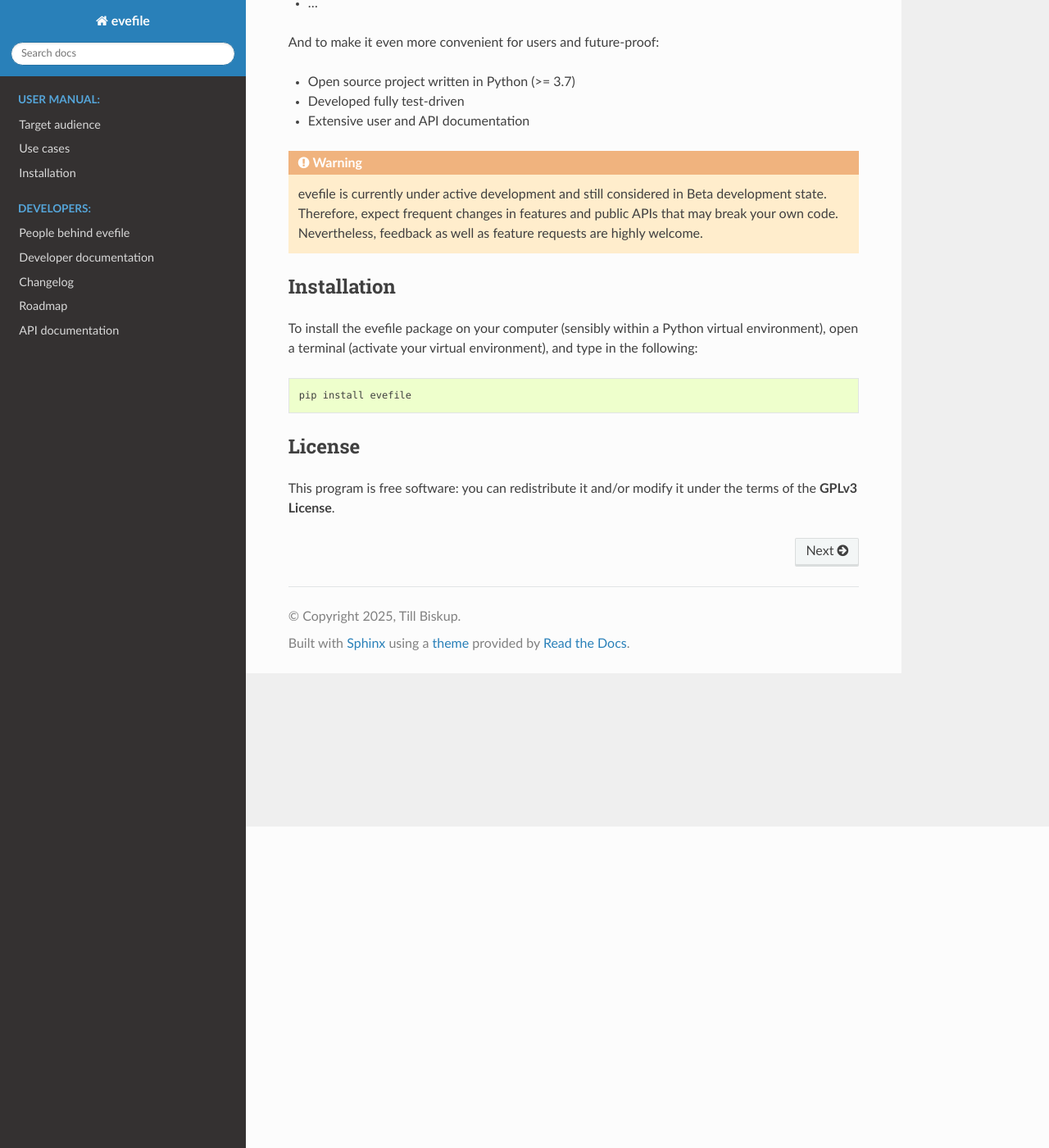
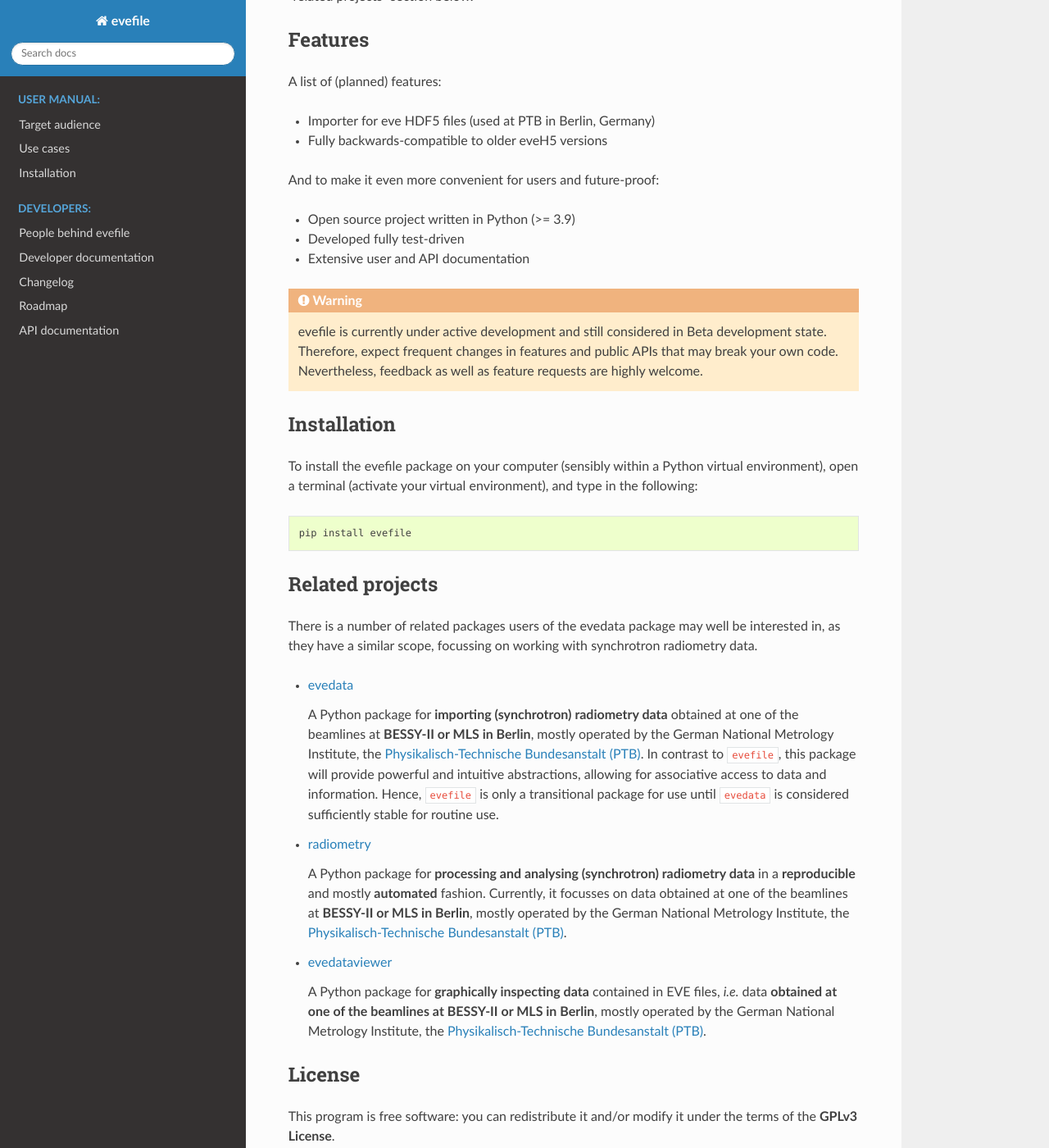
Before and after one commit to tillbiskup/evefile, a Sphinx documentation site: the page built from docs/index.rst, in a window 1280 px wide and 1400 px high, scrolled down 392 px. Shown: the whole window at 82% size. Built offline with Sphinx 7.4.7 and the Read the Docs theme 3.1.0, drawn with Linux system fonts in a browser that asks for light colours; some of the changed text lies outside the part shown.

```diff
--- a/docs/conf.py
+++ b/docs/conf.py
@@ -127,6 +127,8 @@ html_logo = ""
 # pixels large.
 html_favicon = ""
 
+html_last_updated_fmt = "%Y-%m-%d"
+
 
 # Add any paths that contain custom static files (such as style sheets) here,
 # relative to this directory. They are copied after the builtin static files,
--- a/docs/index.rst
+++ b/docs/index.rst
@@ -4,25 +4,26 @@ evefile
 
 *Transitional package to read eveH5 files containing synchrotron radiometry data recorded at BESSY/ML in Berlin.*
 
-Welcome! This is the documentation for evefile, a Python package for ...
+Welcome! This is evefile, a Python package for **importing (synchrotron) radiometry data** obtained at one of the beamlines at **BESSY-II or MLS in Berlin**, mostly operated by the German National Metrology Institute, the `Physikalisch-Technische Bundesanstalt (PTB) <https://www.ptb.de/>`_. This package acts as main interface between the (eveH5) data files and the processing and analysis code and provides abstractions that allow for a convenient and intuitive access to the data and information contained in the data files. For related packages for viewing and analysing those data, have a look at the "related projects" section below.
 
 
 Features
 ========
 
-A list of features:
+A list of (planned) features:
 
-* ...
+* Importer for eve HDF5 files (used at PTB in Berlin, Germany)
+
+* Fully backwards-compatible to older eveH5 versions
 
 
 And to make it even more convenient for users and future-proof:
 
-* Open source project written in Python (>= 3.7)
+* Open source project written in Python (>= 3.9)
 
 * Developed fully test-driven
 
 * Extensive user and API documentation
-
 
 
 .. warning::
@@ -37,6 +38,24 @@ To install the evefile package on your computer (sensibly within a Python virtua
 .. code-block:: bash
 
     pip install evefile
+
+
+Related projects
+================
+
+There is a number of related packages users of the evedata package may well be interested in, as they have a similar scope, focussing on working with synchrotron radiometry data.
+
+* `evedata <https://evedata.docs.radiometry.de>`_
+
+  A Python package for **importing (synchrotron) radiometry data** obtained at one of the beamlines at **BESSY-II or MLS in Berlin**, mostly operated by the German National Metrology Institute, the `Physikalisch-Technische Bundesanstalt (PTB) <https://www.ptb.de/>`_. In contrast to ``evefile``, this package will provide powerful and intuitive abstractions, allowing for associative access to data and information. Hence, ``evefile`` is only a transitional package for use until ``evedata`` is considered sufficiently stable for routine use.
+
+* `radiometry <https://docs.radiometry.de>`_
+
+  A Python package for **processing and analysing (synchrotron) radiometry data** in a **reproducible** and mostly **automated** fashion. Currently, it focusses on data obtained at one of the beamlines at **BESSY-II or MLS in Berlin**, mostly operated by the German National Metrology Institute, the `Physikalisch-Technische Bundesanstalt (PTB) <https://www.ptb.de/>`_.
+
+* `evedataviewer <https://evedataviewer.docs.radiometry.de>`_
+
+  A Python package for **graphically inspecting data** contained in EVE files, *i.e.* data **obtained at one of the beamlines at BESSY-II or MLS in Berlin**, mostly operated by the German National Metrology Institute, the `Physikalisch-Technische Bundesanstalt (PTB) <https://www.ptb.de/>`_.
 
 
 License
```
Also changed, not shown: README.rst (+24 -4 lines), 1 other file.
